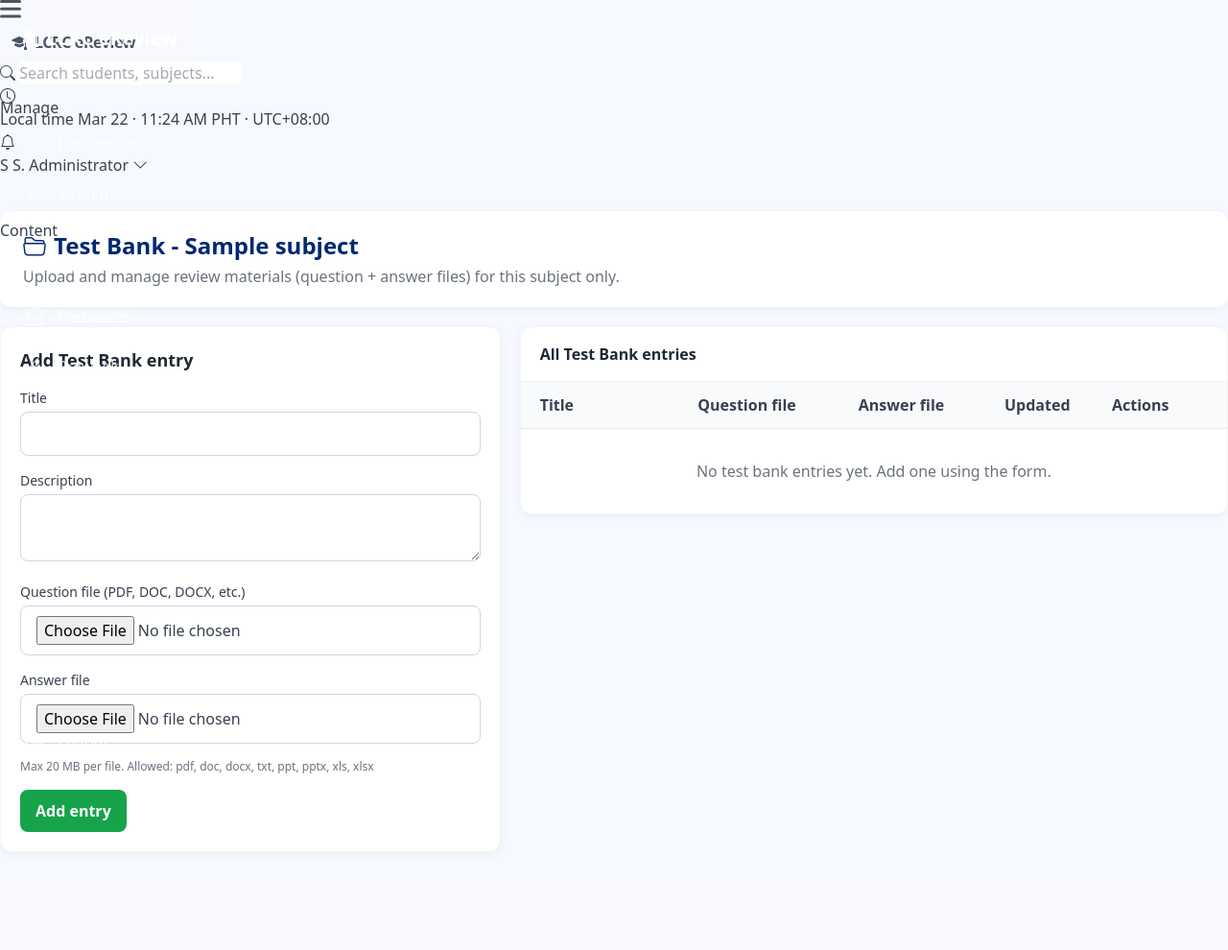
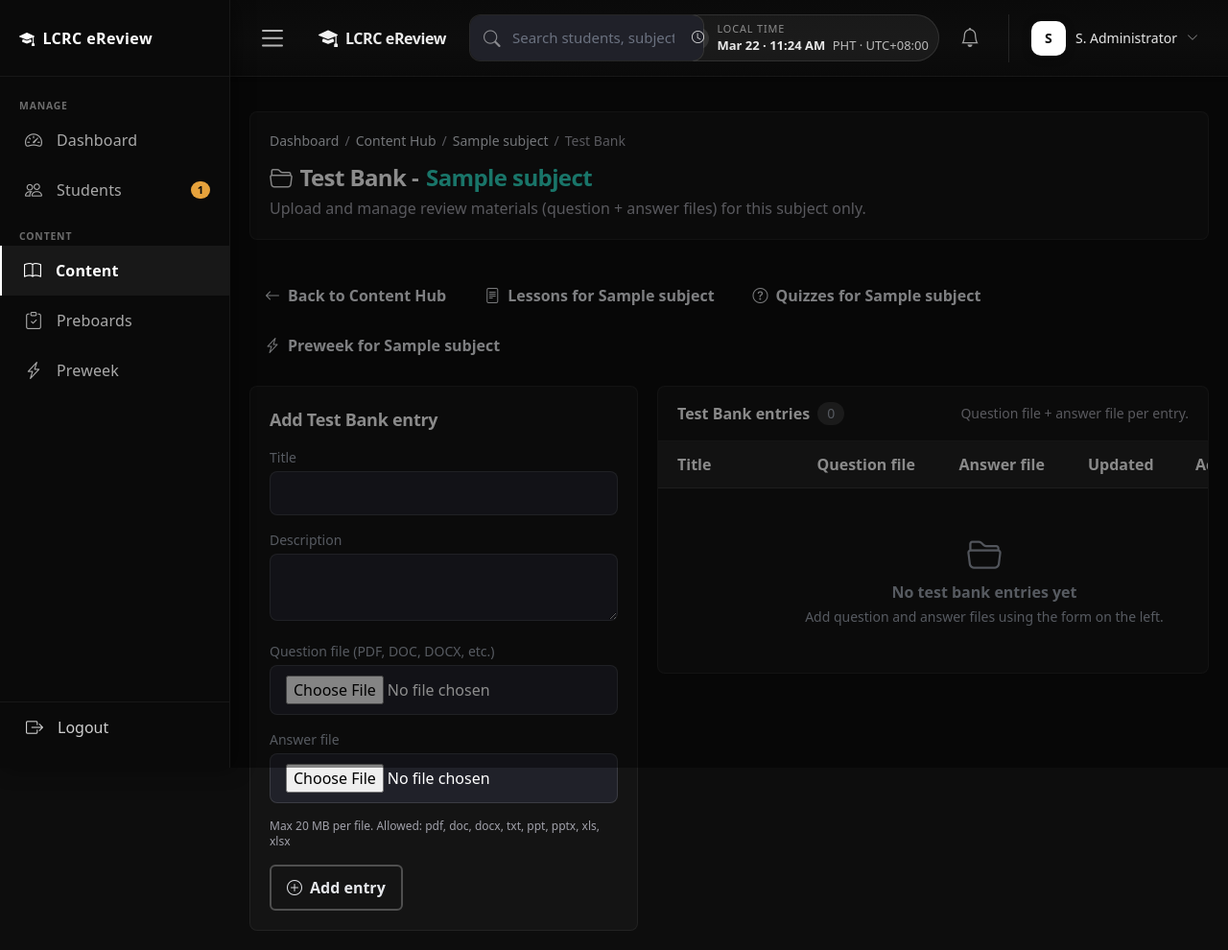
Before and after one commit to LC-RC/LCRC-eReview, a PHP site: page /Ereview/admin_test_bank.php?subject_id=1 in a window 1280 px wide. Shown: the whole page at 96% size. Before the commit the page ends 867 px from the top, so only its background shows below. Run offline with PHP 8.4, Linux system fonts and the light colour scheme; a user stored in the database is signed in; data comes from the database, SQL or seed files in the repository; tables that the repository leaves empty hold one stand-in row (values such as "Sample post"); some libraries are stand-ins or nearby versions.

Commit message:
Test Bank Update

```diff
--- a/admin_sidebar.php
+++ b/admin_sidebar.php
@@ -25,7 +25,7 @@ $appShellNavConfig = [
     [
         'label' => 'Content',
         'items' => [
-            ['label' => 'Content', 'href' => 'admin_subjects.php', 'icon' => 'bi-book', 'title' => 'Subjects, lessons, materials, quizzes', 'active' => ['admin_subjects.php', 'admin_lessons.php', 'admin_videos.php', 'admin_handouts.php', 'admin_materials.php', 'admin_quizzes.php', 'admin_quiz_questions.php']],
+            ['label' => 'Content', 'href' => 'admin_subjects.php', 'icon' => 'bi-book', 'title' => 'Subjects, lessons, materials, quizzes, test bank', 'active' => ['admin_subjects.php', 'admin_lessons.php', 'admin_videos.php', 'admin_handouts.php', 'admin_materials.php', 'admin_quizzes.php', 'admin_quiz_questions.php', 'admin_test_bank.php']],
             ['label' => 'Preboards', 'href' => 'admin_preboards_subjects.php', 'icon' => 'bi-clipboard-check', 'title' => 'Preboards: subjects, sets, questions', 'active' => ['admin_preboards_subjects.php', 'admin_preboards_sets.php', 'admin_preboards_questions.php']],
             ['label' => 'Preweek', 'href' => 'admin_preweek.php', 'icon' => 'bi-lightning-charge', 'title' => 'Preweek: videos and handouts', 'active' => ['admin_preweek.php']],
         ],
--- a/admin_subjects.php
+++ b/admin_subjects.php
@@ -272,7 +272,7 @@ $adminBreadcrumbs = [ ['Dashboard', 'admin_dashboard.php'], ['Content Hub'] ];
                     <div class="flex flex-col gap-2">
                       <a href="admin_lessons.php?subject_id=<?php echo (int)$s['subject_id']; ?>" class="admin-action-btn admin-action-btn--lessons flex items-center justify-center gap-2 w-full px-3 py-1.5 rounded-lg text-sm font-medium border-2 transition"><i class="bi bi-file-text"></i> Lessons</a>
                       <a href="admin_quizzes.php?subject_id=<?php echo (int)$s['subject_id']; ?>" class="admin-action-btn admin-action-btn--quizzes flex items-center justify-center gap-2 w-full px-3 py-1.5 rounded-lg text-sm font-medium border-2 transition"><i class="bi bi-question-circle"></i> Quizzes</a>
-                      <a href="admin_preweek.php?subject_id=<?php echo (int)$s['subject_id']; ?>" class="admin-action-btn admin-action-btn--lessons flex items-center justify-center gap-2 w-full px-3 py-1.5 rounded-lg text-sm font-medium border-2 transition"><i class="bi bi-lightning-charge"></i> Preweek</a>
+                      <a href="admin_test_bank.php?subject_id=<?php echo (int)$s['subject_id']; ?>" class="admin-action-btn admin-action-btn--testbank flex items-center justify-center gap-2 w-full px-3 py-1.5 rounded-lg text-sm font-medium border-2 transition"><i class="bi bi-folder2-open"></i> Test Bank</a>
                       <button type="button" @click="expanded = !expanded" class="flex items-center justify-center gap-1 w-full py-1 rounded-md text-xs text-gray-500 border border-gray-200 hover:border-gray-300 hover:text-gray-600 hover:bg-gray-50 transition" :aria-expanded="expanded" title="More actions">
                         <i class="bi text-sm" :class="expanded ? 'bi-chevron-up' : 'bi-chevron-down'"></i>
                         <span class="opacity-80">More</span>
--- a/admin_test_bank.php
+++ b/admin_test_bank.php
@@ -21,6 +21,12 @@ if (!$subject) {
 }
 
 $pageTitle = 'Test Bank - ' . $subject['subject_name'];
+$adminBreadcrumbs = [
+    ['Dashboard', 'admin_dashboard.php'],
+    ['Content Hub', 'admin_subjects.php'],
+    [h($subject['subject_name']), 'admin_test_bank.php?subject_id=' . $subjectId],
+    ['Test Bank'],
+];
 $uploadsDir = __DIR__ . DIRECTORY_SEPARATOR . 'uploads' . DIRECTORY_SEPARATOR . 'test_bank';
 $allowedExtensions = ['pdf', 'doc', 'docx', 'txt', 'ppt', 'pptx', 'xls', 'xlsx'];
 $maxSize = 20 * 1024 * 1024; // 20 MB per file
@@ -119,15 +125,14 @@ if (isset($_GET['edit'])) {
 }
 
 $list = mysqli_query($conn, "SELECT * FROM test_bank WHERE subject_id=" . $subjectId . " ORDER BY id DESC");
+$tbCount = $list ? (int)mysqli_num_rows($list) : 0;
 ?>
 <!DOCTYPE html>
 <html lang="en">
 <head>
-  <?php require_once __DIR__ . '/includes/head_app.php'; ?>
+  <?php require_once __DIR__ . '/includes/head_admin.php'; ?>
   <style>
     @media (max-width: 768px) {
-      .admin-tb-header { padding: 1rem 1rem !important; }
-      .admin-tb-header h1 { font-size: 1.25rem !important; }
       .admin-tb-table th, .admin-tb-table td { padding: 0.5rem 0.5rem !important; font-size: 0.8125rem; }
       .admin-tb-table th:first-child, .admin-tb-table td:first-child { padding-left: 1rem !important; }
     }
@@ -137,14 +142,25 @@ $list = mysqli_query($conn, "SELECT * FROM test_bank WHERE subject_id=" . $subje
     .admin-tb-table-wrap { overflow-x: auto; -webkit-overflow-scrolling: touch; }
   </style>
 </head>
-<body class="font-sans antialiased">
+<body class="font-sans antialiased admin-app">
   <?php include 'admin_sidebar.php'; ?>
 
-  <div class="admin-tb-header bg-white rounded-xl shadow-card px-4 sm:px-6 py-4 sm:py-5 mb-4 sm:mb-5">
-    <h1 class="text-xl sm:text-2xl font-bold text-[#012970] m-0 flex items-center gap-2">
-      <i class="bi bi-folder2-open"></i> Test Bank - <?php echo h($subject['subject_name']); ?>
+  <div class="bg-white rounded-xl shadow-card px-5 py-5 mb-5">
+    <?php include __DIR__ . '/includes/admin_breadcrumb.php'; ?>
+    <h1 class="text-2xl font-bold text-[#012970] m-0 flex items-center gap-2 flex-wrap">
+      <i class="bi bi-folder2-open"></i> Test Bank - <span class="admin-subject-text admin-subject-text--testbank"><?php echo h($subject['subject_name']); ?></span>
     </h1>
-    <p class="text-sm sm:text-base text-gray-500 mt-1">Upload and manage review materials (question + answer files) for this subject only.</p>
+    <p class="text-gray-500 mt-1">Upload and manage review materials (question + answer files) for this subject only.</p>
+  </div>
+
+  <div class="flex flex-wrap justify-between items-center gap-4 mb-5">
+    <div></div>
+    <div class="flex flex-wrap gap-2">
+      <a href="admin_subjects.php" class="admin-outline-btn px-4 py-2.5 rounded-lg font-semibold inline-flex items-center gap-2"><i class="bi bi-arrow-left"></i> Back to Content Hub</a>
+      <a href="admin_lessons.php?subject_id=<?php echo (int)$subjectId; ?>" class="admin-outline-btn admin-outline-btn--lessons px-4 py-2.5 rounded-lg font-semibold inline-flex items-center gap-2"><i class="bi bi-file-text"></i> Lessons for <?php echo h($subject['subject_name']); ?></a>
+      <a href="admin_quizzes.php?subject_id=<?php echo (int)$subjectId; ?>" class="admin-outline-btn admin-outline-btn--quiz px-4 py-2.5 rounded-lg font-semibold inline-flex items-center gap-2"><i class="bi bi-question-circle"></i> Quizzes for <?php echo h($subject['subject_name']); ?></a>
+      <a href="admin_preweek.php?subject_id=<?php echo (int)$subjectId; ?>" class="admin-outline-btn px-4 py-2.5 rounded-lg font-semibold inline-flex items-center gap-2"><i class="bi bi-lightning-charge"></i> Preweek for <?php echo h($subject['subject_name']); ?></a>
+    </div>
   </div>
 
   <?php if (isset($_SESSION['message'])): ?>
@@ -193,15 +209,21 @@ $list = mysqli_query($conn, "SELECT * FROM test_bank WHERE subject_id=" . $subje
           </div>
           <p class="text-xs text-gray-500">Max 20 MB per file. Allowed: <?php echo implode(', ', $allowedExtensions); ?></p>
           <div class="flex flex-wrap gap-2">
-            <button type="submit" class="px-3 sm:px-4 py-2 sm:py-2.5 rounded-lg text-sm sm:text-base font-semibold bg-green-600 text-white hover:bg-green-700 transition"><?php echo $edit ? 'Update' : 'Add entry'; ?></button>
-            <?php if ($edit): ?><a href="admin_test_bank.php?subject_id=<?php echo (int)$subjectId; ?>" class="px-3 sm:px-4 py-2 sm:py-2.5 rounded-lg text-sm sm:text-base font-semibold border-2 border-gray-300 text-gray-700 hover:bg-gray-100 transition">Cancel</a><?php endif; ?>
+            <button type="submit" class="admin-content-btn admin-content-btn--testbank px-4 py-2.5 rounded-lg font-semibold border-2 transition inline-flex items-center gap-2"><i class="bi bi-<?php echo $edit ? 'check-lg' : 'plus-circle'; ?>"></i> <?php echo $edit ? 'Update entry' : 'Add entry'; ?></button>
+            <?php if ($edit): ?><a href="admin_test_bank.php?subject_id=<?php echo (int)$subjectId; ?>" class="admin-outline-btn px-4 py-2.5 rounded-lg font-semibold inline-flex items-center gap-2">Cancel</a><?php endif; ?>
           </div>
         </form>
       </div>
     </div>
     <div class="lg:col-span-7 order-1 lg:order-2">
       <div class="bg-white rounded-xl shadow-card border border-gray-100 overflow-hidden">
-        <div class="px-4 sm:px-5 py-3 sm:py-4 border-b border-gray-100 font-semibold text-gray-800 text-sm sm:text-base">All Test Bank entries</div>
+        <div class="px-4 sm:px-5 py-3 sm:py-4 border-b border-gray-100 flex flex-wrap justify-between items-center gap-2">
+          <div class="flex items-center gap-2">
+            <span class="font-semibold text-gray-800">Test Bank entries</span>
+            <span class="px-2.5 py-0.5 rounded-full text-sm font-medium bg-gray-200 text-gray-700"><?php echo (int)$tbCount; ?></span>
+          </div>
+          <p class="text-gray-500 text-sm hidden md:block m-0">Question file + answer file per entry.</p>
+        </div>
         <div class="admin-tb-table-wrap">
           <table class="admin-tb-table w-full text-left" style="min-width: 680px;">
             <thead class="bg-gray-50 border-b border-gray-200">
@@ -241,7 +263,11 @@ $list = mysqli_query($conn, "SELECT * FROM test_bank WHERE subject_id=" . $subje
                   </tr>
                 <?php endwhile; ?>
               <?php else: ?>
-                <tr><td colspan="5" class="px-4 sm:px-5 py-6 sm:py-8 text-center text-gray-500 text-sm sm:text-base">No test bank entries yet. Add one using the form.</td></tr>
+                <tr><td colspan="5" class="px-4 sm:px-5 py-12 text-center text-gray-500 text-sm sm:text-base">
+                  <i class="bi bi-folder2-open text-4xl block mb-2 opacity-60"></i>
+                  <div class="font-semibold">No test bank entries yet</div>
+                  <p class="text-sm mt-1">Add question and answer files using the form on the left.</p>
+                </td></tr>
               <?php endif; ?>
             </tbody>
           </table>
@@ -249,6 +275,7 @@ $list = mysqli_query($conn, "SELECT * FROM test_bank WHERE subject_id=" . $subje
       </div>
     </div>
   </div>
+</div>
 </main>
 </body>
 </html>
--- a/assets/css/admin.css
+++ b/assets/css/admin.css
@@ -1551,6 +1551,28 @@ body.admin-app #main .admin-action-btn--quizzes:hover {
   background: rgba(167, 139, 250, 0.1) !important;
   box-shadow: 0 0 14px rgba(167, 139, 250, 0.25), 0 0 0 1px rgba(167, 139, 250, 0.35);
 }
+/* Test Bank action (teal, distinct from lessons/quizzes) */
+body.admin-app #main .admin-action-btn--testbank:hover {
+  border-color: #2dd4bf !important;
+  color: #2dd4bf !important;
+  background: rgba(45, 212, 191, 0.1) !important;
+  box-shadow: 0 0 14px rgba(45, 212, 191, 0.25), 0 0 0 1px rgba(45, 212, 191, 0.35);
+}
+body.admin-app #main .admin-outline-btn--testbank:hover {
+  background: rgba(45, 212, 191, 0.08) !important;
+  border-color: #2dd4bf !important;
+  color: #2dd4bf !important;
+  box-shadow: 0 0 14px rgba(45, 212, 191, 0.25), 0 0 0 1px rgba(45, 212, 191, 0.45);
+}
+body.admin-app #main .admin-content-btn--testbank:hover {
+  border-color: #2dd4bf !important;
+  color: #2dd4bf !important;
+  background: rgba(45, 212, 191, 0.12) !important;
+  box-shadow: 0 0 14px rgba(45, 212, 191, 0.25), 0 0 0 1px rgba(45, 212, 191, 0.45);
+}
+body.admin-app #main .admin-subject-text--testbank {
+  color: #2dd4bf !important;
+}
 body.admin-app #main .admin-action-btn--danger:hover {
   border-color: #f0545c !important;
   color: #f0545c !important;
```
